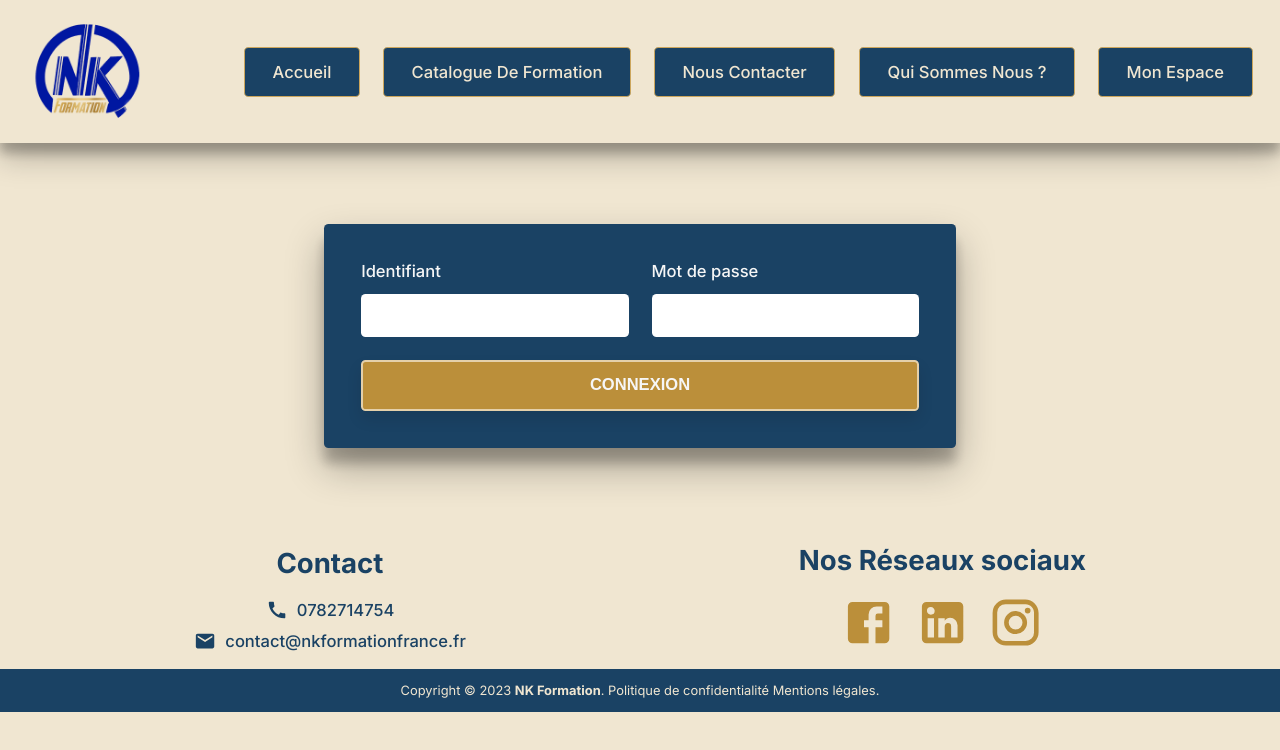
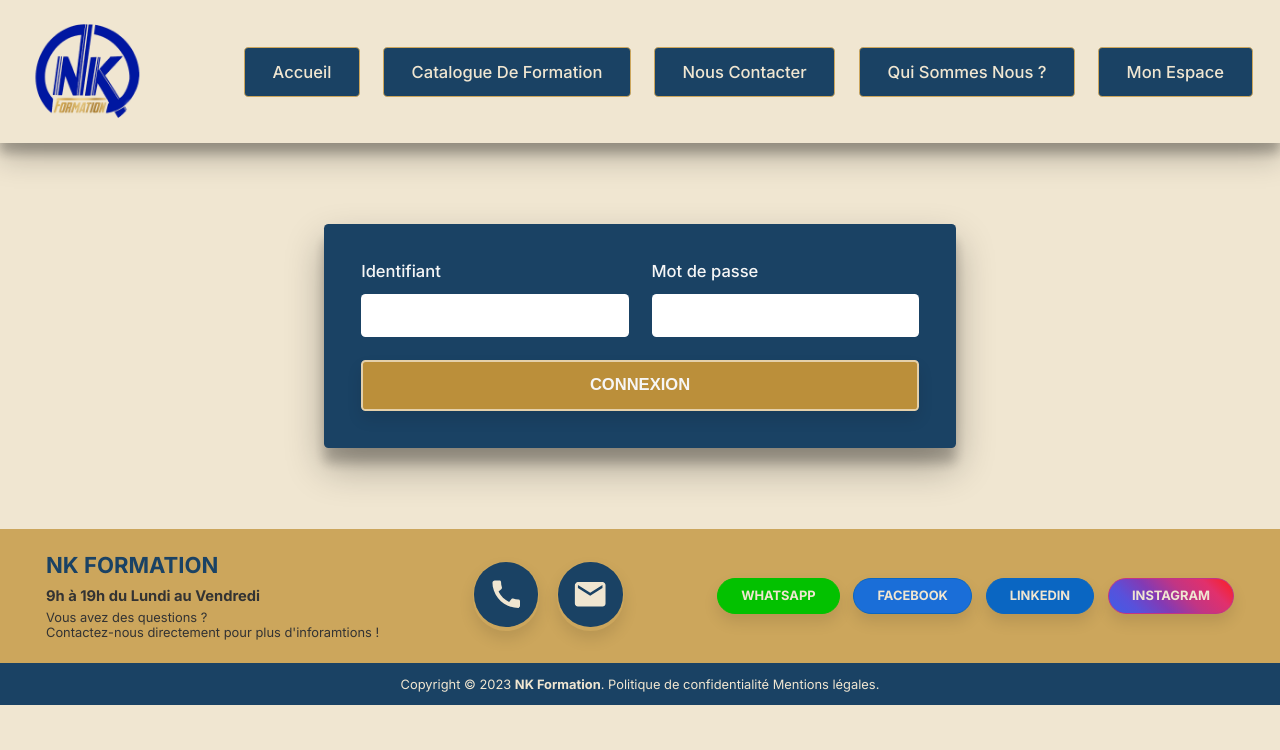
Before and after one commit to elalamiDeveloper/nk-formation-france-V2, a React (Vite) app in the folder client/: page /login in a window 1280 px wide. Shown: the top 750 px of the page. Built offline with nearby package versions, Linux system fonts and the light colour scheme.

Commit message:
correct errors in v1

```diff
--- a/client/src/App.jsx
+++ b/client/src/App.jsx
@@ -1,7 +1,7 @@
 import { Routes, Route } from 'react-router-dom';
 
 import { Home, Formation, Contact, AboutUs, Login } from './pages';
-import { Header, Footer } from './components';
+import { Header, Footer, ContactBar } from './components';
 
 const App = () => (
   <>
@@ -13,6 +13,7 @@ const App = () => (
       <Route path="/about-us" element={<AboutUs />}></Route>
       <Route path="/login" element={<Login />}></Route>
     </Routes>
+    <ContactBar />
     <Footer />
   </>
 );
--- /dev/null
+++ b/client/src/components/ContactBar.jsx
@@ -0,0 +1,203 @@
+import styled from 'styled-components';
+
+import { CallIcon, EmailIcon } from '../utils/linksIcons.js';
+
+const ContactBarContainer = styled.div`
+  padding: 2.5rem 5rem;
+  background: #cca65c;
+  display: flex;
+  justify-content: space-between;
+  align-items: center;
+  position: sticky;
+  bottom: 0;
+  left: 0;
+  right: 0;
+
+  .contact-text {
+    color: #333;
+
+    .contact-title {
+      color: #1a4264;
+      font-size: 2.4rem;
+      margin-bottom: 1rem;
+    }
+
+    strong {
+      display: inline-block;
+      font-size: 1.6rem;
+      margin-bottom: 0.5rem;
+    }
+
+    .contact-text-p {
+      font-size: 1.4rem;
+    }
+  }
+
+  .connect-links {
+    display: flex;
+    gap: 1.5rem;
+  }
+
+  a:link,
+  a:visited {
+    padding: 1rem 2.5rem;
+    background: none;
+    border: none;
+    font-size: 1.4rem;
+    font-weight: 700;
+    color: #f0e6d1;
+    border: 0.2rem solid transparent;
+
+    &.whatsapp-link {
+      border-color: #03c100;
+      background: #03c100;
+    }
+
+    &.facebook-link {
+      border-color: #0a66c2;
+      background: #1a6ed8;
+    }
+
+    &.linkedin-link {
+      border-color: #0a66c2;
+      background: #0a66c2;
+    }
+
+    &.instagram-link {
+      border-color: #c13584;
+      background: linear-gradient(
+        45deg,
+        #405de6,
+        #5851db,
+        #833ab4,
+        #c13584,
+        #e1306c,
+        #fd1d1d
+      );
+    }
+  }
+
+  a:hover,
+  a:active {
+    transform: translateX(0);
+
+    &.facebook-link:hover {
+      color: #1a6ed8;
+      background: #f0e6d1;
+    }
+
+    &.instagram-link:hover {
+      color: #c13584;
+      background: #f0e6d1;
+    }
+
+    &.whatsapp-link {
+      color: #03c100;
+      background: #f0e6d1;
+    }
+
+    &.linkedin-link {
+      color: #0a66c2;
+      background: #f0e6d1;
+    }
+  }
+
+  a.call-icon {
+    padding: 0;
+
+    * {
+      padding: 1.5rem;
+      font-size: 7rem;
+      color: #f0e6d1;
+      background: #1a4264;
+      border-radius: 50%;
+      transition: 0.3s;
+    }
+
+    *:hover {
+      transform: scale(1.1);
+    }
+  }
+
+  .con {
+    margin: 0 2rem;
+    display: flex;
+    gap: 2rem;
+  }
+
+  @media screen and (max-width: 900px) {
+    justify-content: space-around;
+
+    .connect-links {
+      display: none;
+    }
+
+    a.call-icon {
+      display: inline-block;
+    }
+  }
+`;
+
+const ContactBar = () => {
+  return (
+    <ContactBarContainer>
+      <div className="contact-text">
+        <h2 className="contact-title">NK FORMATION</h2>
+        <strong>9h à 19h du Lundi au Vendredi</strong>
+        <p className="contact-text-p">Vous avez des questions ? </p>
+        <p className="contact-text-p">
+          Contactez-nous directement pour plus d'inforamtions !
+        </p>
+      </div>
+
+      <div className="con">
+        <a href="tel:+33782714754" className="call-icon">
+          <CallIcon />
+        </a>
+        <a href="email:contact@nkformationfrance.fr" className="call-icon">
+          <EmailIcon />
+        </a>
+      </div>
+
+      <div className="connect-links">
+        <a
+          target="_blank"
+          rel="noreferrer"
+          href="https://wa.me/0782714754"
+          className="connect-section-link whatsapp-link"
+        >
+          WhatsApp
+        </a>
+
+        <a
+          target="_blank"
+          rel="noreferrer"
+          href="https://www.facebook.com/profile.php?id=100088551595262"
+          className="connect-section-link facebook-link"
+        >
+          Facebook
+        </a>
+
+        <a
+          target="_blank"
+          rel="noreferrer"
+          href="https://www.linkedin.com/company/nk-formation/"
+          className="connect-section-link linkedin-link"
+        >
+          Linkedin
+        </a>
+
+        <a
+          target="_blank"
+          rel="noreferrer"
+          href="https://www.instagram.com/nkformation/"
+          className="connect-section-link instagram-link"
+        >
+          Instagram
+        </a>
+      </div>
+    </ContactBarContainer>
+  );
+};
+
+export default ContactBar;
--- a/client/src/components/Footer.jsx
+++ b/client/src/components/Footer.jsx
@@ -11,65 +11,6 @@ import {
 } from '../utils/linksIcons.js';
 
 const FooterContainer = styled.footer`
-  .footer-text {
-    padding: 1.5rem 3rem;
-    display: flex;
-    justify-content: space-around;
-    align-items: center;
-
-    .logo-container {
-      width: 12.5rem;
-      display: none;
-      visibility: hidden;
-    }
-
-    .footer-item {
-      display: flex;
-      flex-direction: column;
-      justify-content: center;
-      align-items: center;
-      gap: 1rem;
-
-      .title {
-        font-size: 3rem;
-        margin-bottom: 1rem;
-        color: #1a4264;
-      }
-
-      .information {
-        display: flex;
-        justify-content: center;
-        align-items: center;
-        gap: 1rem;
-        font-size: 1.8rem;
-        color: #1a4264;
-        font-weight: 500;
-
-        .information-icon {
-          font-size: 2.4rem;
-          color: #1a4264;
-        }
-      }
-
-      .social-media-icons {
-        display: flex;
-        gap: 2rem;
-
-        a {
-          background: none;
-          border: none;
-          box-shadow: none;
-          padding: 0;
-
-          .social-media-icon {
-            font-size: 6rem;
-            color: #bb8f3a;
-          }
-        }
-      }
-    }
-  }
-
   .footer-copyright {
     background: #1a4264;
     padding: 1.5rem 3rem;
@@ -86,40 +27,6 @@ const FooterContainer = styled.footer`
 const Footer = () => {
   return (
     <FooterContainer>
-      <div className="footer-text">
-        <div className="logo-container" to="/">
-          <img src={linkLogoImg} alt="logo" />
-        </div>
-
-        <div className="footer-item">
-          <h3 className="title">Contact</h3>
-          <div className="information">
-            <CallIcon className="information-icon" />
-            0782714754
-          </div>
-
-          <div className="information">
-            <EmailIcon className="information-icon" />
-            contact@nkformationfrance.fr
-          </div>
-        </div>
-
-        <div className="footer-item">
-          <h3 className="title">Nos Réseaux sociaux</h3>
-          <div className="social-media-icons">
-            <Link to="/">
-              <FacebookIcon className="social-media-icon" />
-            </Link>
-            <Link to="/">
-              <LinkedInIcon className="social-media-icon" />
-            </Link>
-            <Link to="/">
-              <InstagramIcon className="social-media-icon" />
-            </Link>
-          </div>
-        </div>
-      </div>
-
       <p className="footer-copyright">
         Copyright © 2023 <span>NK Formation</span>. Politique de confidentialité
         Mentions légales.
--- a/client/src/components/Header.jsx
+++ b/client/src/components/Header.jsx
@@ -15,6 +15,7 @@ const HeaderContainer = styled.header`
   z-index: 500;
   position: sticky;
   background: #f0e6d1;
+  top: 0;
   right: 0;
   left: 0;
 
--- a/client/src/components/index.js
+++ b/client/src/components/index.js
@@ -9,6 +9,7 @@ import CardFormation from './CardFormation';
 import ListFormations from './ListFormations';
 import ContactForm from './ContactForm';
 import InputItem from './InputItem';
+import ContactBar from './ContactBar';
 import Footer from './Footer';
 
 export {
@@ -23,5 +24,6 @@ export {
   ListFormations,
   ContactForm,
   InputItem,
+  ContactBar,
   Footer,
 };
--- a/client/src/pages/Formation.jsx
+++ b/client/src/pages/Formation.jsx
@@ -1,6 +1,7 @@
 import { useState, useEffect } from 'react';
 import axios from 'axios';
 import styled from 'styled-components';
+import { Zoom } from 'react-awesome-reveal';
 
 import { ListFormations } from '../components';
 
@@ -22,12 +23,14 @@ const FormationContainer = styled.div`
 
   .gender-item {
     h2 {
+      padding: 1.5rem;
       font-size: 4.2rem;
       margin-bottom: 4rem;
       margin-top: 7rem;
-      color: #1a4264;
-      border: 0.3rem solid #1a4264;
+      color: #f0e6d1;
+      background-color: rgba(26, 66, 100, 0.9);
       text-align: center;
+      border-radius: 0.5rem;
     }
   }
 `;
@@ -68,22 +71,30 @@ const Formation = () => {
         <h1 className="formation-title">Catalogue de formations</h1>
 
         <div className="gender-item">
-          <h2>Bureautique</h2>
+          <Zoom>
+            <h2>Bureautique</h2>
+          </Zoom>
           <ListFormations formations={formationsBureautique} />
         </div>
 
         <div className="gender-item">
-          <h2>Management</h2>
+          <Zoom>
+            <h2>Management</h2>
+          </Zoom>
           <ListFormations formations={formationsManagement} />
         </div>
 
         <div className="gender-item">
-          <h2>Publication assistée par ordinateur (PAO)</h2>
+          <Zoom>
+            <h2>Publication assistée par ordinateur (PAO)</h2>
+          </Zoom>
           <ListFormations formations={formationsPAO} />
         </div>
 
         <div className="gender-item">
-          <h2>Web</h2>
+          <Zoom>
+            <h2>Web</h2>
+          </Zoom>
           <ListFormations formations={formationsWeb} />
         </div>
       </div>
--- a/client/src/pages/Login.jsx
+++ b/client/src/pages/Login.jsx
@@ -2,6 +2,7 @@ import styled from 'styled-components';
 import { JackInTheBox } from 'react-awesome-reveal';
 
 const LoginContainer = styled.div`
+  min-height: 47.9vh;
   .connect-page {
     height: 42rem;
     display: flex;
```
